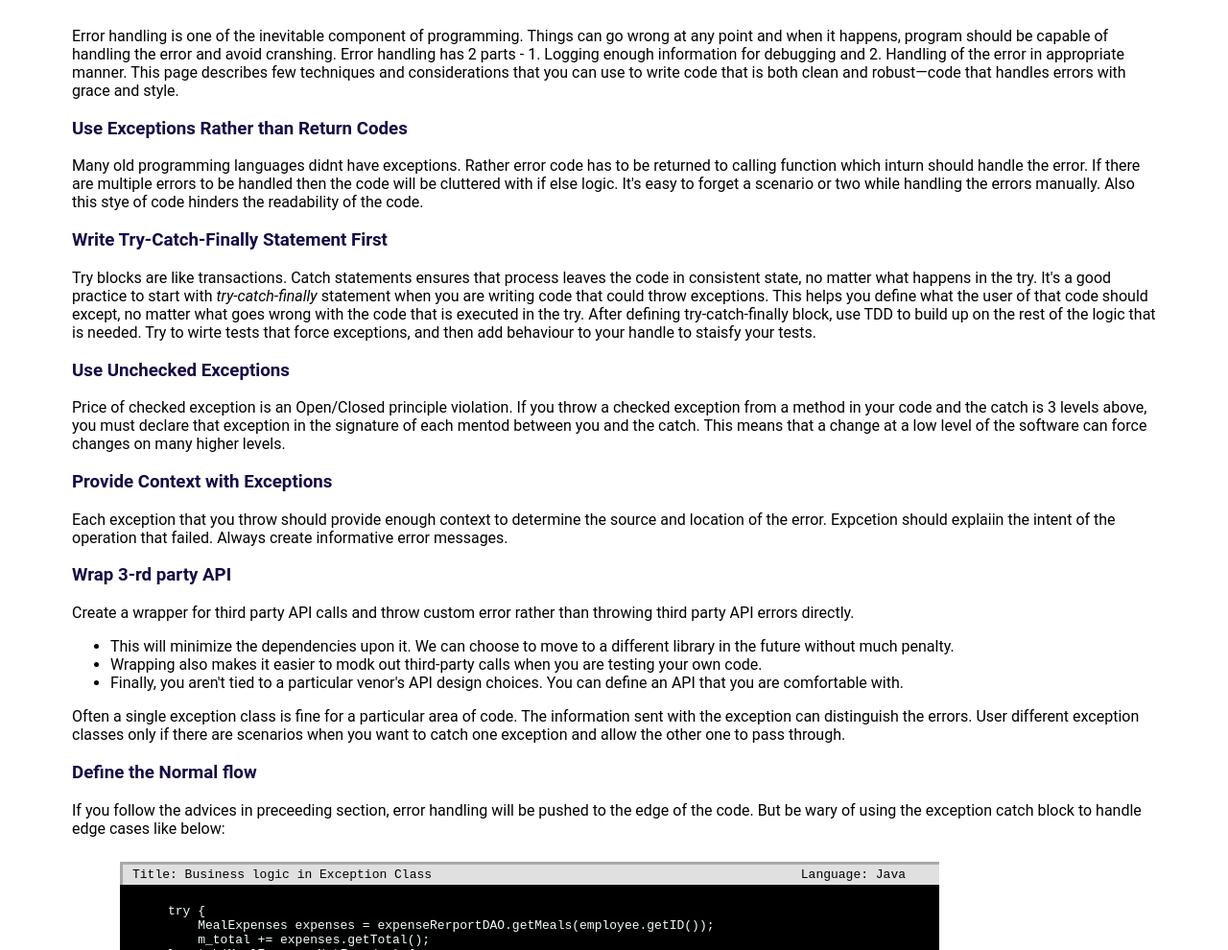
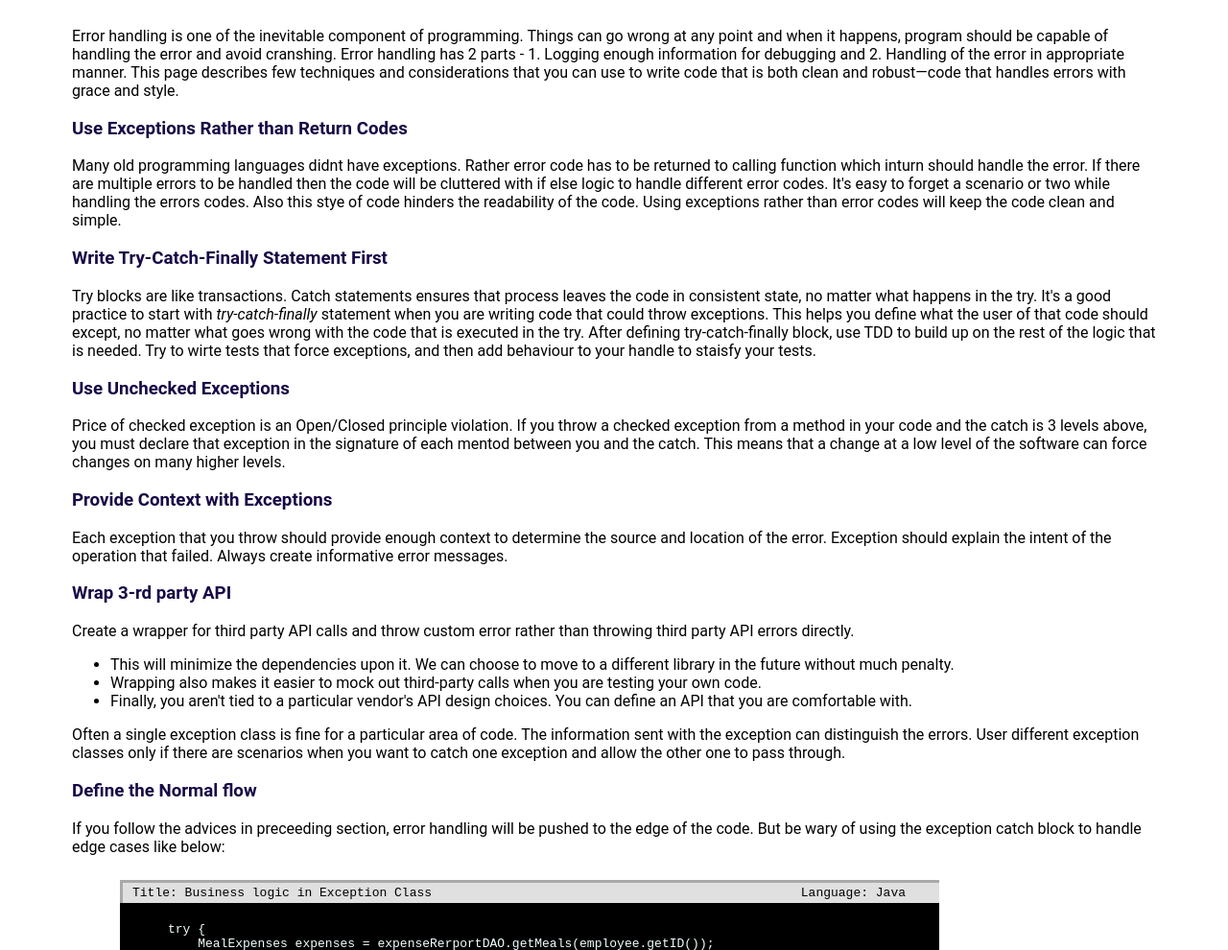
Before and after one commit to Thirugnanasambandar/thirugnanasambandar.github.io, a plain HTML site: page cleancode/Error Handling.html in a window 1280 px wide. Shown: the part 110-1100 px from the top of the page at 96% size. Drawn offline with Linux system fonts and the light colour scheme.

Commit message:
fixed typos

```diff
--- a/cleancode/Error Handling.html
+++ b/cleancode/Error Handling.html
@@ -24,8 +24,10 @@
     <h3>Use Exceptions Rather than Return Codes</h3>
     <p>
         Many old programming languages didnt have exceptions. Rather error code has to be returned to calling function which inturn should handle the error.
-        If there are multiple errors to be handled then the  code will be cluttered with if else logic. It's easy to forget a scenario or two while handling the  errors manually.
+        If there are multiple errors to be handled then the code will be cluttered with if else logic to handle different error codes. It's easy to forget a scenario or two while handling the errors codes.
         Also this stye of code hinders the readability of the code.
+
+        Using exceptions rather than error codes will keep the code clean and simple.
     </p>
     <h3>Write Try-Catch-Finally Statement First</h3>
     <p>
@@ -43,15 +45,15 @@
     </p>
     <h3>Provide Context with Exceptions</h3>
     <p>
-        Each exception that you throw should provide enough context to determine the source and location of the error. Expcetion should explaiin the intent of the operation that failed. Always create informative error messages.
+        Each exception that you throw should provide enough context to determine the source and location of the error. Exception should explain the intent of the operation that failed. Always create informative error messages.
     </p>
     <h3>Wrap 3-rd party API</h3>
     <p>
         Create a wrapper for third party API calls and throw custom error rather than throwing third party API errors directly.
         <ul>
             <li>This will minimize the dependencies upon it. We can choose to move to a different library in the future without much penalty.</li>
-            <li>Wrapping also makes it easier to modk out third-party calls when you are testing your own code.</li>
-            <li>Finally, you aren't tied to a particular venor's API design choices. You can define an API that you are comfortable with.</li>
+            <li>Wrapping also makes it easier to mock out third-party calls when you are testing your own code.</li>
+            <li>Finally, you aren't tied to a particular vendor's API design choices. You can define an API that you are comfortable with.</li>
         </ul>
         Often a single exception class is fine for a particular area of code. The information sent with the exception can distinguish the errors. User different exception classes only if there are scenarios when you want to catch one exception and allow the other one to pass through.
     </p>
```
